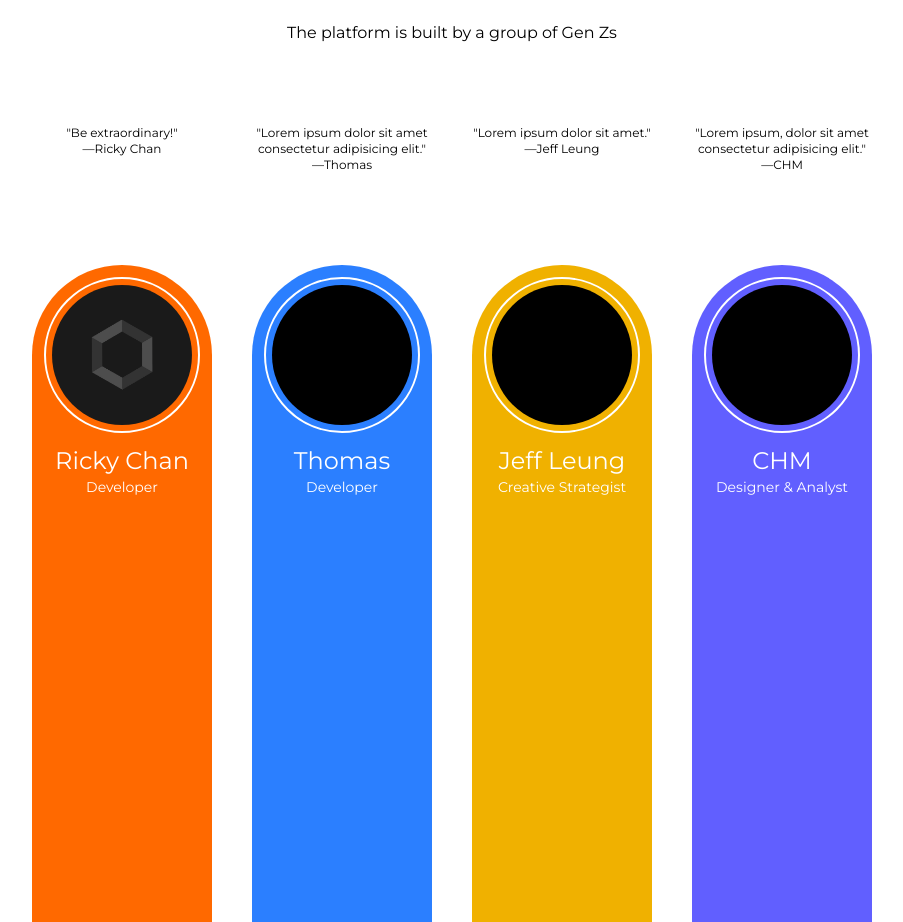
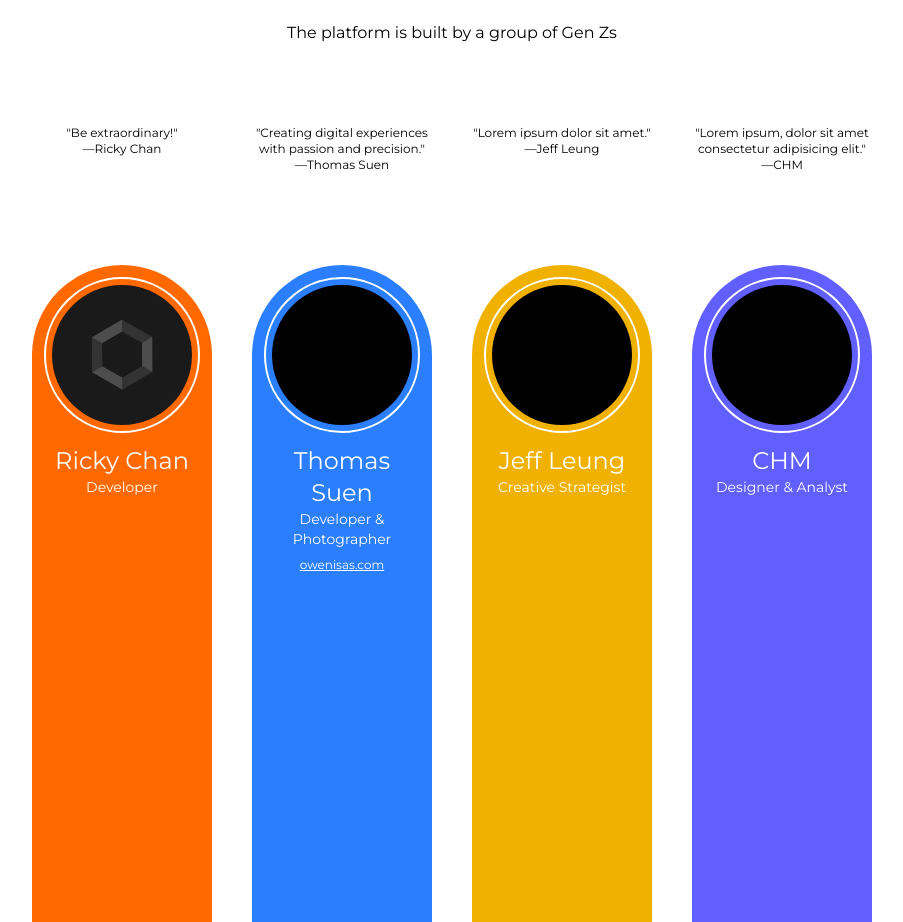
Before and after one commit to RedTotally/hktap, a Next.js app: page / in a window 1280 px wide. Shown: the part 4363-5285 px from the top of the page, without its empty margins (188-1091 px from the left). Built offline with nearby package versions, Linux system fonts and the light colour scheme; no server answers; the database is empty.

Commit message:
Update Thomas profile with full name Thomas Suen and personal website

```diff
--- a/src/app/Components/Dock.tsx
+++ b/src/app/Components/Dock.tsx
@@ -1,3 +1,4 @@
+
 "use client";
 
 import {
--- a/src/app/page.tsx
+++ b/src/app/page.tsx
@@ -397,17 +397,27 @@ export default function Home() {
 
                 <div className="w-45 cursor-pointer group mb-5 lg:mt-0">
                   <p className="text-center xl:mb-5 text-xs h-[10em]">
-                    "Lorem ipsum dolor sit amet consectetur adipisicing elit."{" "}
-                    <br></br>—Thomas
+                    "Creating digital experiences with passion and precision."{" "}
+                    <br></br>—Thomas Suen
                   </p>
                   <div className="bg-blue-500 rounded-full p-5 h-[25em] xl:h-[50em]">
                     <div className="flex justify-center">
                       <div className="h-35 w-35 bg-black rounded-full outline-2 outline-offset-6 outline-white"></div>
                     </div>
                     <p className="text-center mt-5 text-2xl text-white">
-                      Thomas
+                      Thomas Suen
                     </p>
-                    <p className="text-center text-sm text-white">Developer</p>
+                    <p className="text-center text-sm text-white">Developer & Photographer</p>
+                    <div className="flex justify-center mt-2">
+                      <a
+                        href="https://owenisas.com"
+                        target="_blank"
+                        rel="noopener noreferrer"
+                        className="text-xs text-white underline hover:text-blue-200 transition-colors"
+                      >
+                        owenisas.com
+                      </a>
+                    </div>
                   </div>
                 </div>
 
```
